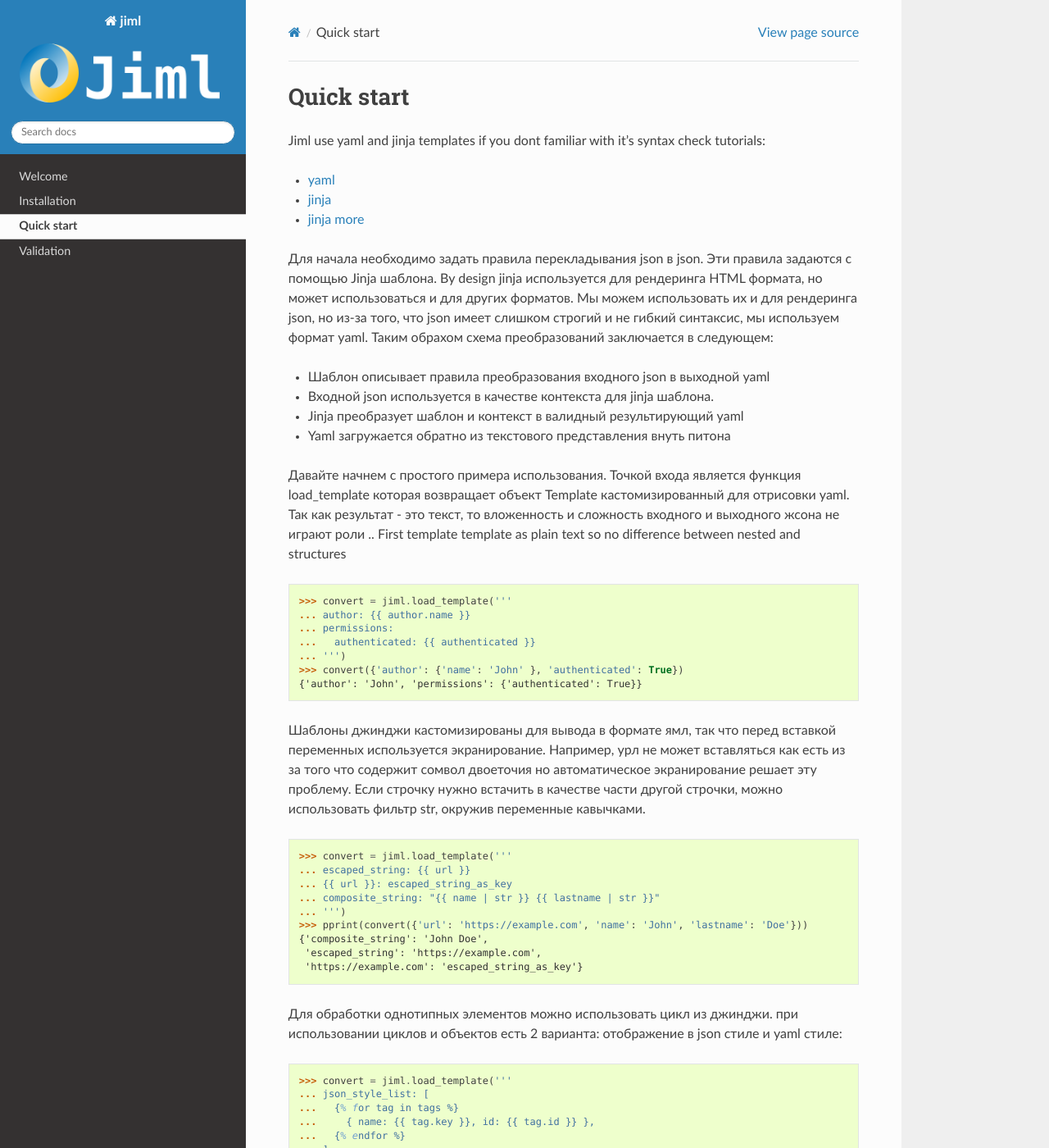
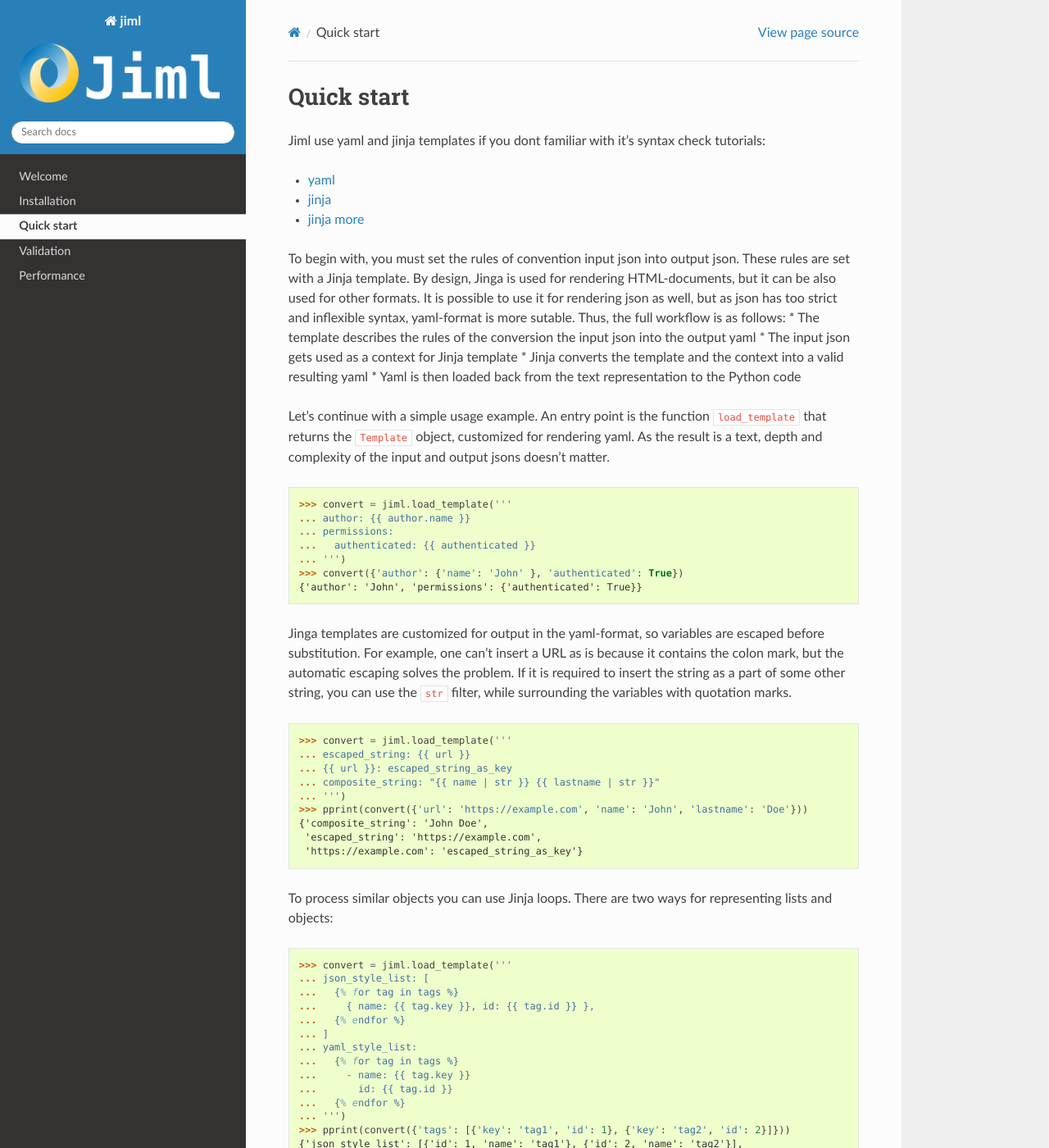
Before and after one commit to vmstarchenko/jaml, a Sphinx documentation site: the page built from docs/source/guide/quickstart.rst, in a window 1280 px wide and 1400 px high. Shown: the whole window at 82% size. Built offline with Sphinx 7.4.7 and the Read the Docs theme 2.0.0, drawn with Linux system fonts in a browser that asks for light colours; some of the changed text lies outside the part shown.

Commit message:
translate quickstart

```diff
--- a/README.rst
+++ b/README.rst
@@ -52,7 +52,3 @@ and flexibility of `yaml <https://pyyaml.org/wiki/PyYAMLDocumentation>`_ format.
       "title": "Your favourite film",
       "year": 2021
   }
-
-This package demonstrates an approach for converting input json to output json without using python code directly.
-The conversion is done by Jinja library. Input json used as context for rendered template. Conversion rules are specified in template.
-Due to the fact that the json format has too strict syntax, the templates written to produce yaml as an alternative.
--- /dev/null
+++ b/docs/source/guide/performance.rst
@@ -0,0 +1,3 @@
+===========
+Performance
+===========
--- a/docs/source/guide/quickstart.rst
+++ b/docs/source/guide/quickstart.rst
@@ -11,22 +11,19 @@ if you dont familiar with it's syntax check tutorials:
 * `jinja <https://ultraconfig.com.au/blog/jinja2-a-crash-course-for-beginners/>`_
 * `jinja more <https://jinja.palletsprojects.com/en/3.0.x/templates/>`_
 
-Для начала необходимо задать правила перекладывания json в json. Эти правила задаются с помощью
-Jinja шаблона. By design jinja используется для рендеринга HTML формата, но может использоваться
-и для других форматов. Мы можем использовать их и для рендеринга json, но из-за того, что json
-имеет слишком строгий и не гибкий синтаксис, мы используем формат yaml. Таким обрахом схема
-преобразований заключается в следующем:
+To begin with, you must set the rules of convention input json into output json. These rules
+are set with a Jinja template. By design, Jinga is used for rendering HTML-documents,
+but it can be also used for other formats. It is possible to use it for rendering json as well,
+but as json has too strict and inflexible syntax, yaml-format is more sutable. Thus, the full
+workflow is as follows:
+* The template describes the rules of the conversion the input json into the output yaml
+* The input json gets used as a context for Jinja template
+* Jinja converts the template and the context into a valid resulting yaml
+* Yaml is then loaded back from the text representation to the Python code
 
-* Шаблон описывает правила преобразования входного json в выходной yaml
-* Входной json используется в качестве контекста для jinja шаблона.
-* Jinja преобразует шаблон и контекст в валидный результирующий yaml
-* Yaml загружается  обратно из текстового представления внуть питона
-
-Давайте начнем с простого примера использования. Точкой входа является функция load_template
-которая возвращает объект Template кастомизированный для отрисовки yaml.
-Так как результат - это текст, то вложенность и сложность входного и выходного жсона не
-играют роли
-.. First template template as plain text so no difference between nested and structures
+Let's continue with a simple usage example. An entry point is the function ``load_template``
+that returns the ``Template`` object, customized for rendering yaml. As the result is a text,
+depth and complexity of the input and output jsons doesn't matter.
 ::
 
   >>> convert = jiml.load_template('''
@@ -37,11 +34,11 @@ Jinja шаблона. By design jinja используется для ренде
   >>> convert({'author': {'name': 'John' }, 'authenticated': True})
   {'author': 'John', 'permissions': {'authenticated': True}}
 
-Шаблоны джинджи кастомизированы для вывода в формате ямл, так что перед вставкой переменных используется
-экранирование. Например, урл не может вставляться как есть из за того что содержит сомвол двоеточия
-но автоматическое экранирование решает эту проблему.
-Если строчку нужно встачить в качестве части другой строчки, можно использовать фильтр str,
-окружив переменные кавычками.
+Jinga templates are customized for output in the yaml-format, so variables are escaped before
+substitution. For example, one can't insert a URL as is because it contains the colon mark,
+but the automatic escaping solves the problem. If it is required to insert the string
+as a part of some other string, you can use the ``str`` filter, while surrounding the
+variables with quotation marks.
 ::
 
   >>> convert = jiml.load_template('''
@@ -54,8 +51,8 @@ Jinja шаблона. By design jinja используется для ренде
    'escaped_string': 'https://example.com',
    'https://example.com': 'escaped_string_as_key'}
 
-Для обработки однотипных элементов можно использовать цикл из джинджи. при использовании
-циклов и объектов есть 2 варианта: отображение в json стиле и yaml стиле:
+To process similar objects you can use Jinja loops. There are two ways for representing
+lists and objects:
 ::
 
   >>> convert = jiml.load_template('''
@@ -74,8 +71,8 @@ Jinja шаблона. By design jinja используется для ренде
   {'json_style_list': [{'id': 1, 'name': 'tag1'}, {'id': 2, 'name': 'tag2'}],
    'yaml_style_list': [{'id': 1, 'name': 'tag1'}, {'id': 2, 'name': 'tag2'}]}
 
-Условные конструкции так же используют jinja синтаксис. Для использования значений по
-умолчанию можно использовать тернарные операторы внутри if или default фильтр из джинджи
+Conditional statements also use Jinja syntax. To set the defaults the ternary operators
+can be used or the ``default`` filter (from Jinja library).
 ::
 
   >>> convert = jiml.load_template('''
@@ -97,12 +94,12 @@ Jinja шаблона. By design jinja используется для ренде
    'multiline_if': 'Good value.',
    'whole_block_inside_if': 'Good value.'}
 
-Jiml шаблоны могут состоять из двух секций. Кроме самого шаблона в начале может идти секция
-которая описывает дополнительные опции шаблона. Эта секция обязательно начинается с последовательности
-# options и заканчивается последовательностью \n---\n
-Один из параметров является globals. Глобалс служит для того чтобы внести в глобальное пространство
-имен джинджи дополнительные переменные и модули. Это оказывается полезно при необходимости
-использовать какую-то функцию из стандартной библиотеки или стороннего модуля.
+Jiml templates can have two sections. Besides the template itself, the section
+that describes its additional options can precede it. This section must begin
+with the sequence ``# options\n`` and ends with ``\n---\n``. One of the possible
+parameters is ``globals``. It serves for adding the extra variables and modules
+to the global scope of Jinga template. It is useful if it is needed to use some
+function from the standard library or a third-party modules.
 ::
 
   >>> convert = jiml.load_template('''
--- a/docs/source/guide/validation.rst
+++ b/docs/source/guide/validation.rst
@@ -4,5 +4,4 @@
 Validation
 ==========
 
-You can enable input and output json validation. Use jsonschema for this
-link to jsonschema guide
+You can enable input and output json validation. TODO: add link to jsonschema guide
--- a/docs/source/index.rst
+++ b/docs/source/index.rst
@@ -28,6 +28,7 @@ Table of contents:
    guide/install
    guide/quickstart
    guide/validation
+   guide/performance
 
 .. guide/tests experimental
 .. tutorials
```
